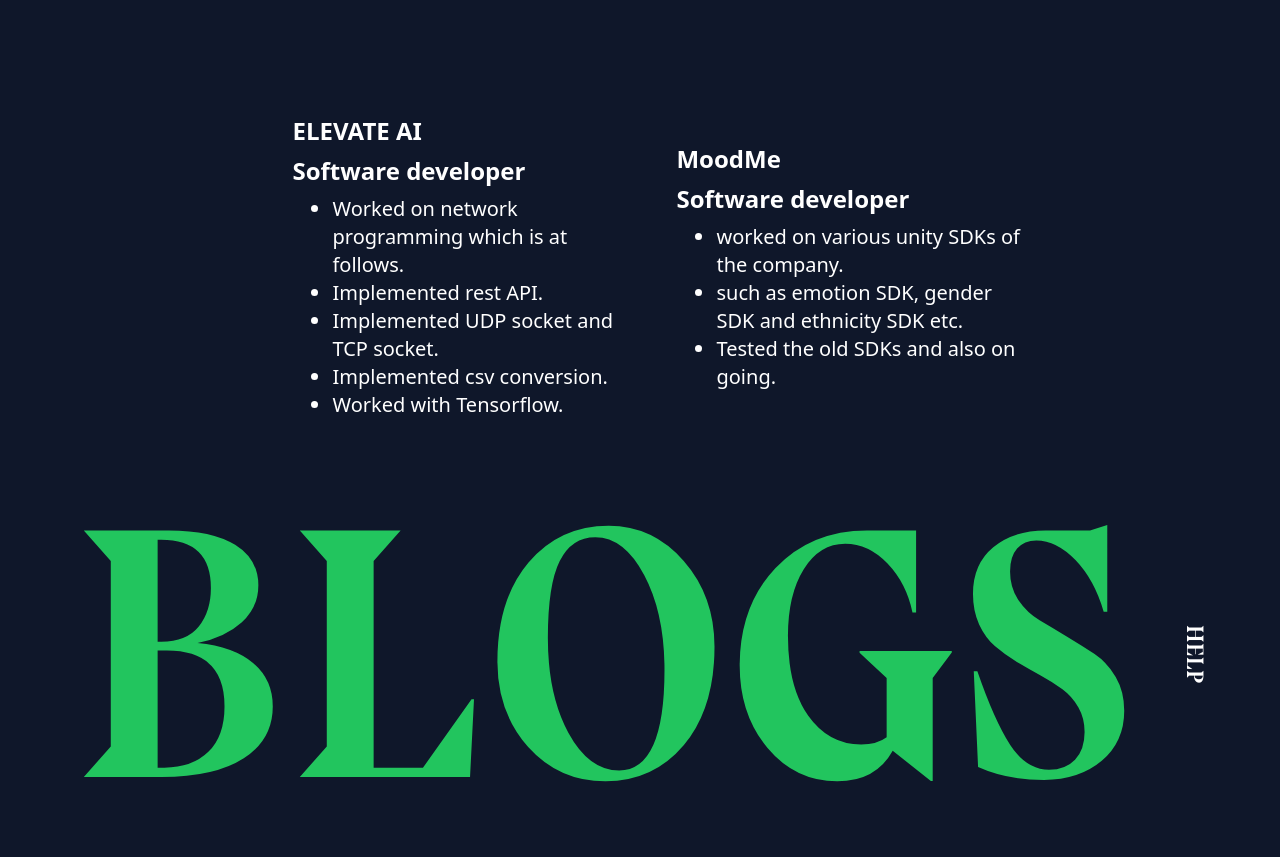
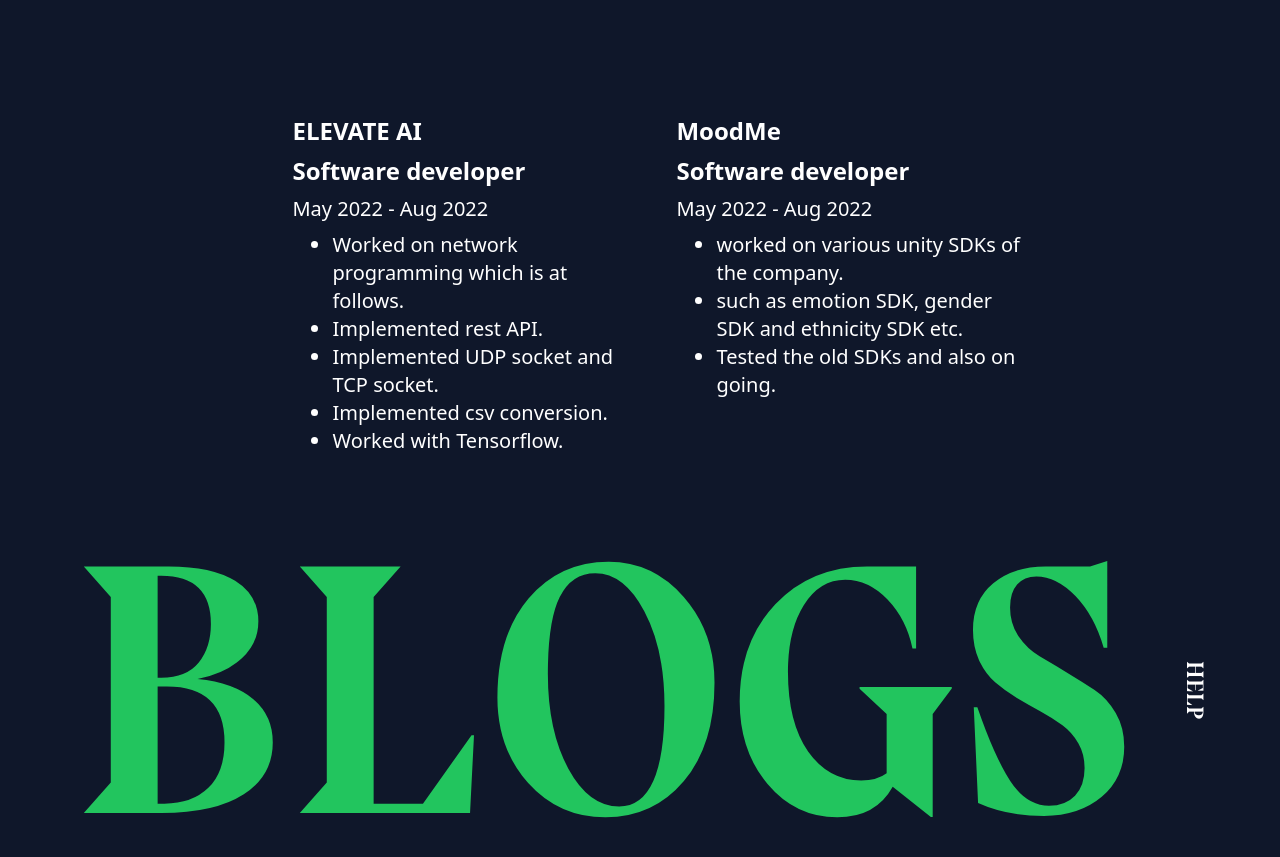
Before and after one commit to om2137/portfo, a Next.js app: page / in a window 1280 px wide. Shown: the part 3910-4767 px from the top of the page. Built offline with nearby package versions, Linux system fonts and the light colour scheme.

Commit message:
experience component start and end

```diff
--- a/components/sections/Experience.tsx
+++ b/components/sections/Experience.tsx
@@ -74,11 +74,12 @@ export default function Experience() {
 
                 </div>
             </header>
-            {/* elevate */}
+            {/* desktop */}
             <div className='hidden md:flex my-4 item-center justify-center '>
-                <div className='flex flex-col content-center justify-center  columns-2 w-80 md:w-96 text-xl text-white  p-5'>
+                <div className='flex flex-col content-start justify-start  columns-2 w-80 md:w-96 text-xl text-white  p-5'>
                     <span className='flex font-bold text-2xl pb-2'>ELEVATE AI</span>
                     <span className='flex font-semibold text-2xl pb-2'>Software developer</span>
+                    <span className='flex  text-xl pb-2'>May 2022 - Aug 2022</span>
                     <div className=' mx-auto ml-10' >
                         <ul className='list-disc '>
                             <li>Worked on network programming which is at follows.</li>
@@ -89,9 +90,10 @@ export default function Experience() {
                         </ul>
                     </div>
                 </div>
-                <div className='flex flex-col content-center justify-center  columns-2 w-80 md:w-96 text-xl text-white  p-5'>
+                <div className='flex flex-col content-start justify-start  columns-2 w-80 md:w-96 text-xl text-white  p-5'>
                     <span className='flex font-bold text-2xl pb-2'>MoodMe</span>
                     <span className='flex font-semibold text-2xl pb-2'>Software developer</span>
+                    <span className='flex  text-xl pb-2'>May 2022 - Aug 2022</span>
                     <div className='mx-auto pl-10' >
                         <ul className='list-disc'>
                             <li>worked on various unity SDKs of the company.</li>
@@ -101,7 +103,7 @@ export default function Experience() {
                     </div>
                 </div>
             </div>
-            {/* moodme */}
+            {/* mobile */}
             <div className='md:hidden flex flex-col my-4 item-center justify-center '>
 
                 <div className='flex flex-col item-center justify-center  columns-2 w-80 md:w-96 text-xl text-white mx-auto p-5'>
```
